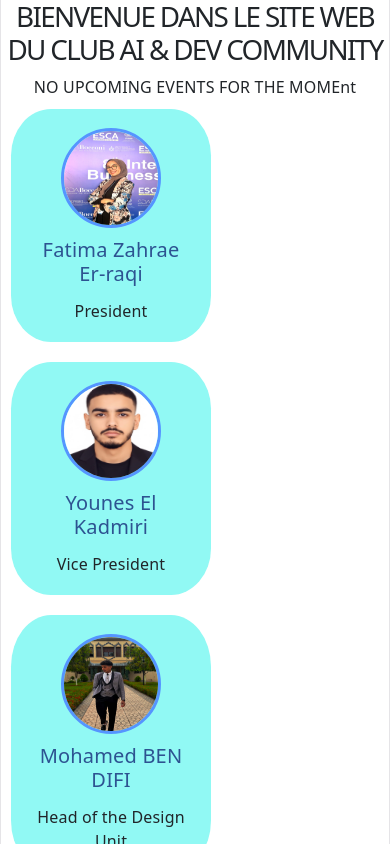
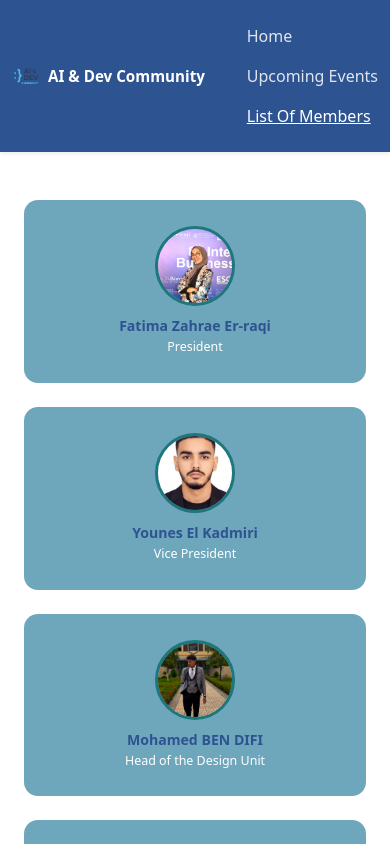
Before and after one commit to moustaghffiirkawtar-hash/ai_dev_website, a React (Vite) app: page /ListOfMembers in a window 390 px wide. Shown: the top 844 px of the page. Built offline with nearby package versions, Linux system fonts and the light colour scheme.

Commit message:
updated successfully maybe

```diff
--- a/package.json
+++ b/package.json
@@ -12,7 +12,8 @@
   "dependencies": {
     "bootstrap": "^5.3.8",
     "react": "^19.2.6",
-    "react-dom": "^19.2.6"
+    "react-dom": "^19.2.6",
+    "react-router-dom": "^7.16.0"
   },
   "devDependencies": {
     "@eslint/js": "^10.0.1",
--- a/src/App.jsx
+++ b/src/App.jsx
@@ -1,14 +1,61 @@
-import "./App.css";
+import "./index.css";
+import { BrowserRouter, Routes, Route, NavLink } from "react-router-dom";
 import Home from "./pages/Home.jsx";
 import UpcomingEvents from "./pages/UpcomingEvents.jsx";
 import ListOfMembers from "./pages/ListeOfMembers.jsx";
+
+const routes = [
+  { path: "/", text: "Home", component: Home },
+  {
+    path: "/UpcomingEvents",
+    text: "Upcoming Events",
+    component: UpcomingEvents,
+  },
+  { path: "/ListOfMembers", text: "List Of Members", component: ListOfMembers },
+];
+
 function App() {
   return (
-    <>
-      <Home />
-      <UpcomingEvents />
-      <ListOfMembers />
-    </>
+    <BrowserRouter>
+      <nav className="navbar navbar-expand-lg club-navbar shadow-sm">
+        <div className="container">
+          <NavLink
+            to="/"
+            className="navbar-brand d-flex align-items-center gap-2"
+          >
+            <img
+              src="/img/logo.png"
+              alt="AI & Dev Community Logo"
+              style={{ width: "36px", height: "36px", objectFit: "contain" }}
+            />
+            AI &amp; Dev Community
+          </NavLink>
+
+          <div className="navbar-nav ms-auto d-flex flex-row gap-1">
+            {routes.map(({ path, text }) => (
+              <NavLink
+                key={path}
+                to={path}
+                end={path === "/"}
+                className={({ isActive }) =>
+                  "nav-link" + (isActive ? " active" : "")
+                }
+              >
+                {text}
+              </NavLink>
+            ))}
+          </div>
+        </div>
+      </nav>
+
+      <div className="container mt-4">
+        <Routes>
+          {routes.map(({ path, component: Comp }) => (
+            <Route key={path} path={path} element={<Comp />} />
+          ))}
+        </Routes>
+      </div>
+    </BrowserRouter>
   );
 }
 
--- a/src/index.css
+++ b/src/index.css
@@ -1,111 +1,119 @@
 :root {
-  --text: #6b6375;
-  --text-h: #08060d;
-  --bg: #fff;
-  --border: #e5e4e7;
-  --code-bg: #f4f3ec;
-  --accent: #aa3bff;
-  --accent-bg: rgba(170, 59, 255, 0.1);
-  --accent-border: rgba(170, 59, 255, 0.5);
-  --social-bg: rgba(244, 243, 236, 0.5);
-  --shadow:
-    rgba(0, 0, 0, 0.1) 0 10px 15px -3px, rgba(0, 0, 0, 0.05) 0 4px 6px -2px;
+  --club-teal: #3f89a7c0;
+  --club-teal-border: #1e777a;
+  --club-blue: #2d5391;
+}
 
-  --sans: system-ui, 'Segoe UI', Roboto, sans-serif;
-  --heading: system-ui, 'Segoe UI', Roboto, sans-serif;
-  --mono: ui-monospace, Consolas, monospace;
+/* Navbar */
+.club-navbar {
+  background-color: #2d5391 !important;
+  padding: 0.6rem 0;
+}
 
-  font: 18px/145% var(--sans);
-  letter-spacing: 0.18px;
-  color-scheme: light dark;
-  color: var(--text);
-  background: var(--bg);
-  font-synthesis: none;
-  text-rendering: optimizeLegibility;
-  -webkit-font-smoothing: antialiased;
-  -moz-osx-font-smoothing: grayscale;
+.club-navbar .navbar-brand {
+  color: #fff !important;
+  font-weight: 600;
+}
 
-  @media (max-width: 1024px) {
-    font-size: 16px;
+.club-navbar .nav-link {
+  color: rgba(255, 255, 255, 0.85) !important;
+  transition: color 0.15s ease;
+}
+
+.club-navbar .nav-link:hover,
+.club-navbar .nav-link.active {
+  color: #fff !important;
+  text-decoration: underline;
+}
+
+/* Member cards */
+.member-card {
+  background-color: #3f89a7c0;
+  border-radius: 20px !important;
+  cursor: pointer;
+  text-align: center;
+  padding: 14px;
+  transition: transform 0.2s ease;
+}
+
+.member-card:hover {
+  transform: scale(1.03);
+}
+
+.member-avatar {
+  height: 100px;
+  width: 100px;
+  border-radius: 50%;
+  border: 3px solid #1e777a;
+  object-fit: cover;
+  margin-bottom: 0.75rem;
+}
+
+.member-name {
+  font-weight: 700;
+  font-size: 1rem;
+  color: #2d5391;
+  margin-bottom: 0.2rem;
+}
+
+.member-role {
+  font-size: 0.875rem;
+  color: #fff;
+  margin: 0;
+}
+
+/* ── Extra large screens (≥1400px) ── */
+@media (min-width: 1400px) {
+  .container {
+    max-width: 1320px;
+  }
+
+  .member-avatar {
+    height: 120px;
+    width: 120px;
+  }
+
+  .member-name {
+    font-size: 1.1rem;
+  }
+
+  .member-role {
+    font-size: 0.95rem;
   }
 }
 
-@media (prefers-color-scheme: dark) {
-  :root {
-    --text: #9ca3af;
-    --text-h: #f3f4f6;
-    --bg: #16171d;
-    --border: #2e303a;
-    --code-bg: #1f2028;
-    --accent: #c084fc;
-    --accent-bg: rgba(192, 132, 252, 0.15);
-    --accent-border: rgba(192, 132, 252, 0.5);
-    --social-bg: rgba(47, 48, 58, 0.5);
-    --shadow:
-      rgba(0, 0, 0, 0.4) 0 10px 15px -3px, rgba(0, 0, 0, 0.25) 0 4px 6px -2px;
+/* ── Mobile (≤576px) ── */
+@media (max-width: 576px) {
+  .club-navbar .navbar-brand {
+    font-size: 0.95rem;
   }
 
-  #social .button-icon {
-    filter: invert(1) brightness(2);
+  .club-navbar .navbar-brand img {
+    width: 28px !important;
+    height: 28px !important;
+  }
+
+  .club-navbar .navbar-nav {
+    flex-direction: column !important;
+    gap: 0 !important;
+    padding: 0.4rem 0;
+  }
+
+  .member-card {
+    border-radius: 14px !important;
+    padding: 10px;
+  }
+
+  .member-avatar {
+    height: 80px;
+    width: 80px;
+  }
+
+  .member-name {
+    font-size: 0.88rem;
+  }
+
+  .member-role {
+    font-size: 0.78rem;
   }
 }
-
-body {
-  margin: 0;
-}
-
-#root {
-  width: 1126px;
-  max-width: 100%;
-  margin: 0 auto;
-  text-align: center;
-  border-inline: 1px solid var(--border);
-  min-height: 100svh;
-  display: flex;
-  flex-direction: column;
-  box-sizing: border-box;
-}
-
-h1,
-h2 {
-  font-family: var(--heading);
-  font-weight: 500;
-  color: var(--text-h);
-}
-
-h1 {
-  font-size: 56px;
-  letter-spacing: -1.68px;
-  margin: 32px 0;
-  @media (max-width: 1024px) {
-    font-size: 36px;
-    margin: 20px 0;
-  }
-}
-h2 {
-  font-size: 24px;
-  line-height: 118%;
-  letter-spacing: -0.24px;
-  margin: 0 0 8px;
-  @media (max-width: 1024px) {
-    font-size: 20px;
-  }
-}
-p {
-  margin: 0;
-}
-
-code,
-.counter {
-  font-family: var(--mono);
-  display: inline-flex;
-  border-radius: 4px;
-  color: var(--text-h);
-}
-
-code {
-  font-size: 15px;
-  line-height: 135%;
-  padding: 4px 8px;
-  background: var(--code-bg);
-}
--- a/src/main.jsx
+++ b/src/main.jsx
@@ -1,7 +1,8 @@
 import { StrictMode } from "react";
 import { createRoot } from "react-dom/client";
+import "bootstrap/dist/css/bootstrap.min.css";
+import "bootstrap/dist/js/bootstrap.bundle.min.js";
 import "./index.css";
-import "bootstrap/dist/css/bootstrap.min.css";
 import App from "./App.jsx";
 
 createRoot(document.getElementById("root")).render(
--- a/src/pages/Home.jsx
+++ b/src/pages/Home.jsx
@@ -1,8 +1,28 @@
 function Home() {
   return (
-    <>
-      <h1>BIENVENUE DANS LE SITE WEB DU CLUB AI & DEV COMMUNITY</h1>
-    </>
+    <div className="text-center mt-5">
+      {/* jumbotron was removed in Bootstrap 5 — use p-5 + bg-light instead */}
+      <div className="p-5 mb-4 bg-light rounded-3 border">
+        <h1 className="display-4 fw-bold" style={{ color: "var(--club-blue)" }}>
+          Bienvenue dans le site web du club
+        </h1>
+        <h2 className="fs-3 mt-2" style={{ color: "var(--club-teal)" }}>
+          AI &amp; Dev Community
+        </h2>
+        <p className="lead mt-3 text-muted">
+          Join us in exploring the future of artificial intelligence and
+          software development.
+        </p>
+        <hr className="my-4" />
+        <p
+          className="text-muted"
+          style={{ maxWidth: "520px", margin: "0 auto" }}
+        >
+          We build, learn, and grow together — from machine learning projects to
+          real-world dev challenges.
+        </p>
+      </div>
+    </div>
   );
 }
 
--- a/src/pages/ListeOfMembers.jsx
+++ b/src/pages/ListeOfMembers.jsx
@@ -1,87 +1,4 @@
-// import React from "react";
-
-// let members = [
-//   {
-//     name: "Fatima Zahrae Er-raqi",
-//     role: "President",
-//     pic: "img/presidente.jpg",
-//   },
-//   {
-//     name: "Younes El Kadmiri",
-//     role: "Vice President",
-//     pic: "img/vicepresident.jpg",
-//   },
-//   {
-//     name: "Mohamed BEN DIFI",
-//     role: "Head of the Design Unit",
-//     pic: "img/mohammed.jpg",
-//   },
-//   { name: "Taoufik AMZIL", role: "Speaker", pic: "img/toufik.jpg" },
-//   { name: "Wiam boulif", role: "General Secretary", pic: "img/wiam.jpg" },
-//   {
-//     name: "Echabbi majda",
-//     role: "Head of the Media Unit",
-//     pic: "img/majda.jpg",
-//   },
-//   {
-//     name: "HIba Benhammou",
-//     role: "Head of the Media Unit",
-//     pic: "img/hibaaa.png",
-//   },
-//   { name: "SARA RIZK", role: "Events Manager", pic: "img/sara.jpg" },
-//   {
-//     name: "Fatima Ez-zahraa HAJARI",
-//     role: "Human Resources Manager",
-//     pic: "img/rh.jpg",
-//   },
-//   { name: "Meryem Mouktader", role: "Treasurer", pic: "img/meriem.jpg" },
-// ];
-
-// function ListOfMembers() {
-//   return (
-//     // Container provides responsive padding and alignment
-//     <div className="container py-4">
-//       {/* Row creates the grid. g-4 adds gaps between cards */}
-//       <div className="row g-4 justify-content-center">
-//         {members.map((member) => (
-//           // Responsive columns: 1 col on mobile, 2 on small, 3 on medium, 4 on large screens
-//           <div className="col-12 col-sm-6 col-md-4 col-lg-3" key={member.name}>
-//             {/* Card Component */}
-//             <div className="card h-100 text-center shadow-sm border-0">
-//               <div className="card-body d-flex flex-column justify-content-center align-items-center pt-4">
-//                 {/* Image: rounded-circle makes it round. object-fit-cover ensures it doesn't stretch */}
-//                 <img
-//                   src={member.pic}
-//                   className="rounded-circle mb-3"
-//                   alt={member.name}
-//                   style={{
-//                     width: "100px",
-//                     height: "100px",
-//                     objectFit: "cover",
-//                   }}
-//                 />
-
-//                 {/* Name */}
-//                 <h5
-//                   className="card-title fw-bold mb-1"
-//                   style={{ fontSize: "1rem" }}
-//                 >
-//                   {member.name}
-//                 </h5>
-
-//                 {/* Role */}
-//                 <p className="card-text text-muted mb-0">{member.role}</p>
-//               </div>
-//             </div>
-//           </div>
-//         ))}
-//       </div>
-//     </div>
-//   );
-// }
-
-// export default ListOfMembers;
-let members = [
+const members = [
   {
     name: "Fatima Zahrae Er-raqi",
     role: "President",
@@ -98,20 +15,20 @@ let members = [
     pic: "img/mohammed.jpg",
   },
   { name: "Taoufik AMZIL", role: "Speaker", pic: "img/toufik.jpg" },
-  { name: "Wiam boulif", role: "General Secretary", pic: "img/wiam.jpg" },
+  { name: "Wiam Boulif", role: "General Secretary", pic: "img/wiam.jpg" },
   {
-    name: "Echabbi majda",
+    name: "Echabbi Majda",
     role: "Head of the Media Unit",
     pic: "img/majda.jpg",
   },
   {
-    name: "HIba Benhammou",
+    name: "Hiba Benhammou",
     role: "Head of the Media Unit",
     pic: "img/hibaaa.png",
   },
-  { name: "SARA RIZK", role: "Events Manager", pic: "img/sara.jpg" },
+  { name: "Sara Rizk", role: "Events Manager", pic: "img/sara.jpg" },
   {
-    name: "Fatima Ez-zahraa HAJARI",
+    name: "Fatima Ez-zahraa Hajari",
     role: "Human Resources Manager",
     pic: "img/rh.jpg",
   },
@@ -119,43 +36,41 @@ let members = [
 ];
 
 function ListOfMembers() {
+  const handleMemberClick = (memberName) => {
+    // Replace alert() with a modal or toast in a future iteration
+    alert(`You clicked on: ${memberName}`);
+  };
+
   return (
-    <>
+    <div className="container py-4">
+      <div className="row g-4 justify-content-center">
         {members.map((member) => (
+          <div className="col-12 col-sm-6 col-md-4 col-lg-3" key={member.name}>
+            {/* Hover is handled by .member-card:hover in index.css */}
             <div
-          className="member"
-          key={member.name}
-          style={{
-            backgroundColor: "#91F9F4",
-            width: "200px",
-            textAlign: "center",
-            margin: "10px",
-            display: "block",
-            borderRadius: "20%",
-            padding: "14px",
-          }}
+              className="card h-100 border-0 member-card"
+              onClick={() => handleMemberClick(member.name)}
+              role="button"
+              tabIndex={0}
+              onKeyDown={(e) =>
+                e.key === "Enter" && handleMemberClick(member.name)
+              }
+              aria-label={`${member.name}, ${member.role}`}
             >
+              <div className="card-body d-flex flex-column justify-content-center align-items-center">
                 <img
                   src={member.pic}
-            className="pic"
+                  className="member-avatar"
                   alt={member.name}
-            style={{
-              height: "100px",
-              width: "100px",
-              margin: "5px",
-              borderRadius: "70%",
-              border: "3px solid #5595FF",
-            }}
                 />
-          <h5 className="name" style={{ padding: "5px", color: "#2d5391" }}>
-            {member.name}
-          </h5>
-          <p className="role" style={{ margin: "5px" }}>
-            {member.role}
-          </p>
+                <h5 className="member-name">{member.name}</h5>
+                <p className="member-role">{member.role}</p>
+              </div>
+            </div>
           </div>
         ))}
-    </>
+      </div>
+    </div>
   );
 }
 
--- a/src/pages/UpcomingEvents.jsx
+++ b/src/pages/UpcomingEvents.jsx
@@ -1,8 +1,14 @@
 function UpcomingEvents() {
   return (
-    <>
-      <div>NO UPCOMING EVENTS FOR THE MOMEnt</div>
-    </>
+    <div className="container mt-5">
+      <div className="alert alert-warning text-center" role="alert">
+        <h4 className="alert-heading">No Events</h4>
+        <p className="mb-0">
+          No upcoming events for the moment — check back soon!
+        </p>
+      </div>
+    </div>
   );
 }
+
 export default UpcomingEvents;
```
Also changed, not shown: public/img/logo.png (added), 1 other file (tests, documents, lock files or other folders). Lines whose indentation alone changed are shown as unchanged.
